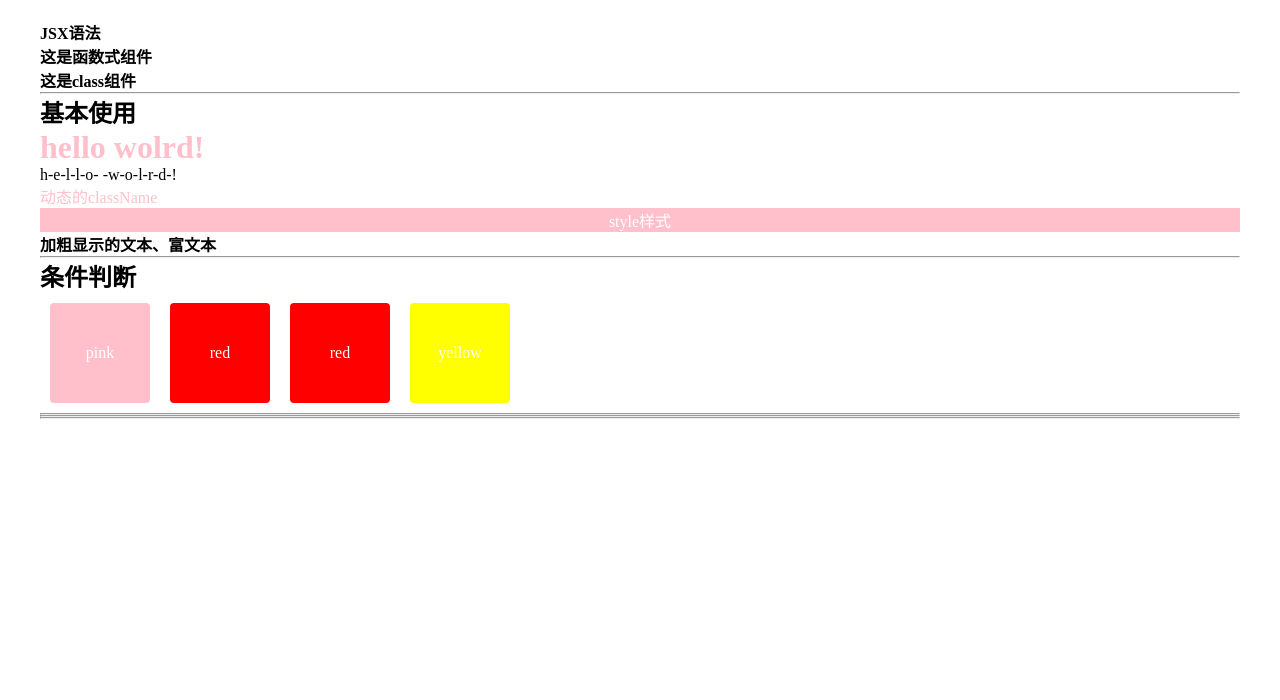
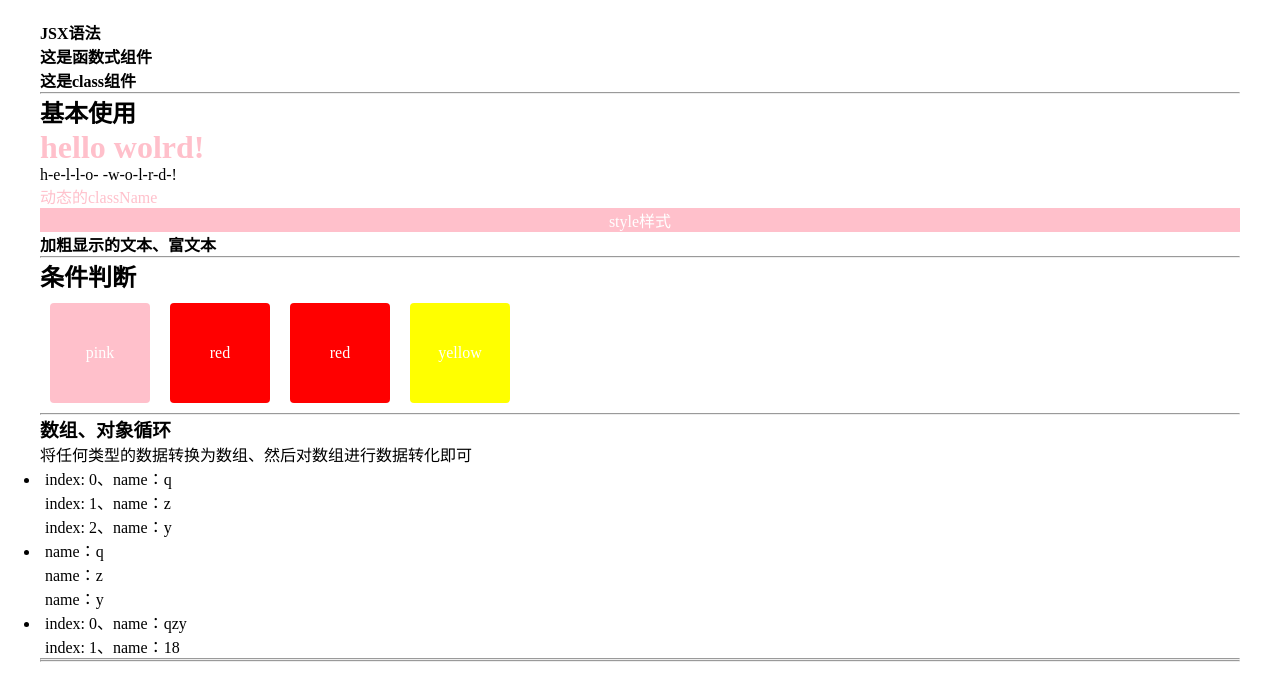
Before and after one commit to qzyqzy/app-react, a React (Create React App) app in the folder my-app/: page / in a window 1280 px wide. Shown: the top 700 px of the page. Built offline with nearby package versions, Linux system fonts and the light colour scheme.

Commit message:
react循环

```diff
--- a/my-app/src/App.js
+++ b/my-app/src/App.js
@@ -3,6 +3,7 @@ import './App.css';
 
 import Hello from './views/hello'
 import If from './views/if'
+import For from './views/for'
 
 // 函数式组件
 function FunDom() {
@@ -31,12 +32,11 @@ let appDom = (
     <FunDom />
     <ClassDom />
     <hr />
-    <h2>基本使用</h2>
     <Hello></Hello>
     <hr />
-    <h2>条件判断</h2>
     <If />
     <hr />
+    <For />
     <hr />
     <hr />
   </div>
--- a/my-app/src/index.css
+++ b/my-app/src/index.css
@@ -30,3 +30,7 @@ code {
 .pink{
   background-color: pink;
 }
+
+.for-list{
+  margin: 0 5px;
+}
--- /dev/null
+++ b/my-app/src/views/for.js
@@ -0,0 +1,58 @@
+import React from 'react';
+
+let nameArr = [{ name: 'q' }, { name: 'z' }, { name: 'y' }]
+let obj = {
+    name: 'qzy',
+    age: 18
+}
+function For() {
+    return (
+        <div>
+            <h3>数组、对象循环</h3>
+            <p>将任何类型的数据转换为数组、然后对数组进行数据转化即可</p>
+            <ul>
+                <li>
+                    {
+                        nameArr.map((item, index) =>
+                            <p className="for-list" key={item.name}>
+                                {`index: ${index}、name：${item.name}`}
+                            </p>
+                        )
+                    }
+                </li>
+            </ul>
+            <ul>
+                <li>
+                    {/* 数组或者对象单纯的循环无法渲染出内容 需要定义变量再次接收  */}
+                    {
+                        (() => {
+                            let arr = []
+                            for (const item of nameArr) {
+                                arr.push(
+                                    <p className="for-list" key={item.name}>
+                                        {`name：${item.name}`}
+                                    </p>
+                                )
+                            }
+                            return arr
+                        })()
+                    }
+                </li>
+            </ul>
+            <ul>
+                <li>
+                    {/* Object.entries(obj)   [ ["name", "qzy" ]] */}
+                    {
+                        Object.entries(obj).map(([key, value], index) => {
+                            return <p className="for-list" key={key}>
+                                {`index: ${index}、name：${value}`}
+                            </p>
+                        })
+                    }
+                </li>
+            </ul>
+        </div>
+    )
+}
+
+export default For
--- a/my-app/src/views/hello.js
+++ b/my-app/src/views/hello.js
@@ -6,6 +6,7 @@ let htmlStr = '<b>加粗显示的文本、富文本</b>'
 function Hello() {
     return (
         <div>
+            <h2>基本使用</h2>
             <h1 className="hello">{message}</h1>
             <div>
                 <p>{message.split('').join('-')}</p>
--- a/my-app/src/views/if.js
+++ b/my-app/src/views/if.js
@@ -9,6 +9,7 @@ let val = 'red'
 function If() {
     return (
         <div>
+            <h2>条件判断</h2>
             {
                 pinkBox
             }
```
